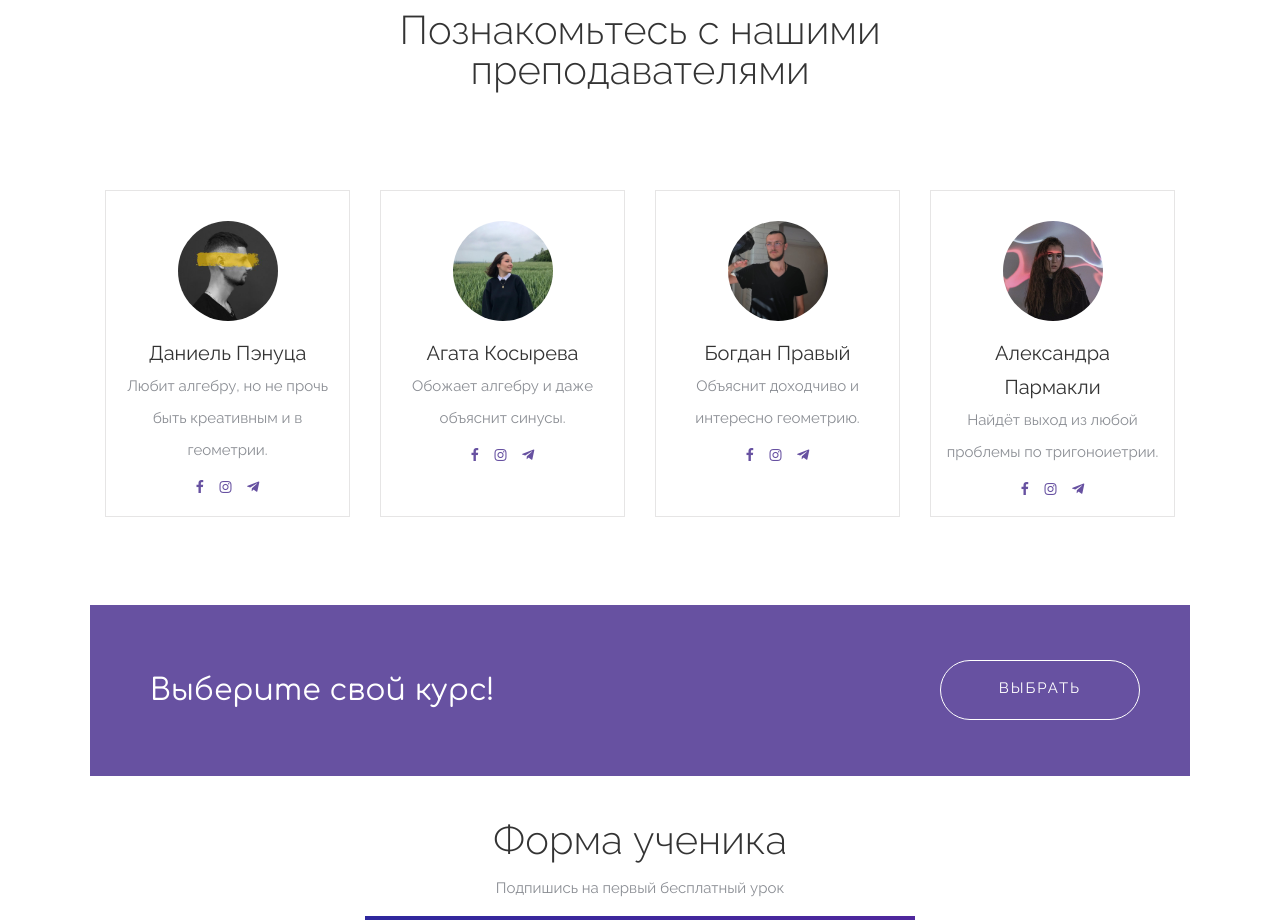
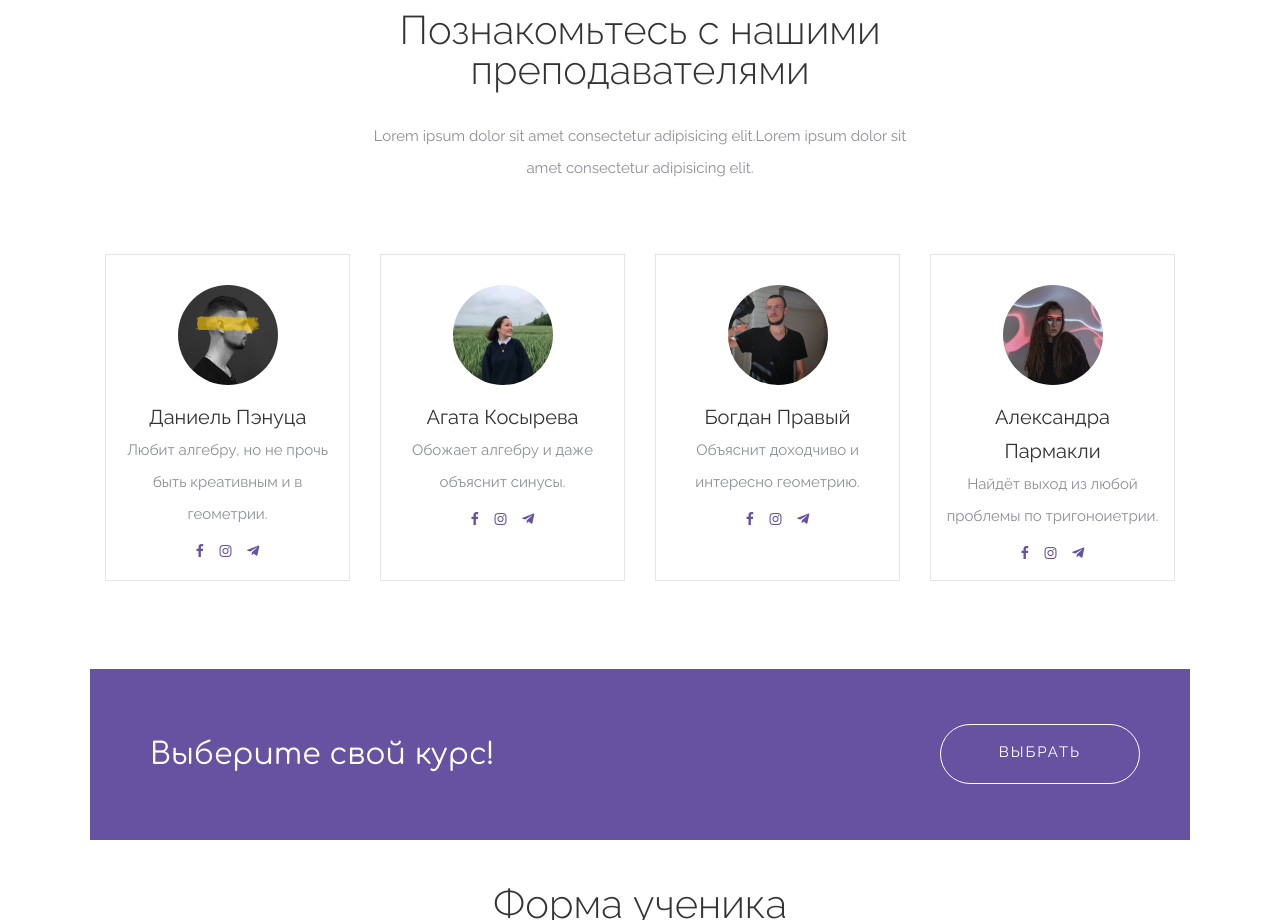
Before and after one commit to DanielPanutsa/Matheo, a plain HTML site: page index.html in a window 1280 px wide. Shown: the part 4580-5500 px from the top of the page. Drawn offline with nearby package versions, Linux system fonts and the light colour scheme; a web font is replaced by a local one.

Commit message:
Upgrade3

```diff
--- a/index.html
+++ b/index.html
@@ -427,7 +427,7 @@
 				<div class="teachers">
 					<div class="teachers__text text-center">
 						<div class="teachers__title">Познакомьтесь с нашими преподавателями</div>
-						<!--<div class="teachers__about">Lorem ipsum dolor sit amet consectetur adipisicing elit.Lorem ipsum dolor sit amet consectetur adipisicing elit.</div>-->
+						<div class="teachers__about">Lorem ipsum dolor sit amet consectetur adipisicing elit.Lorem ipsum dolor sit amet consectetur adipisicing elit.</div>
 					</div>
 					<div class="teachers__blocks">
 						<div class="teachers__block text-center" id="teacher_1">
```
Also changed, not shown: ro_index.html (+1 -1 lines).
